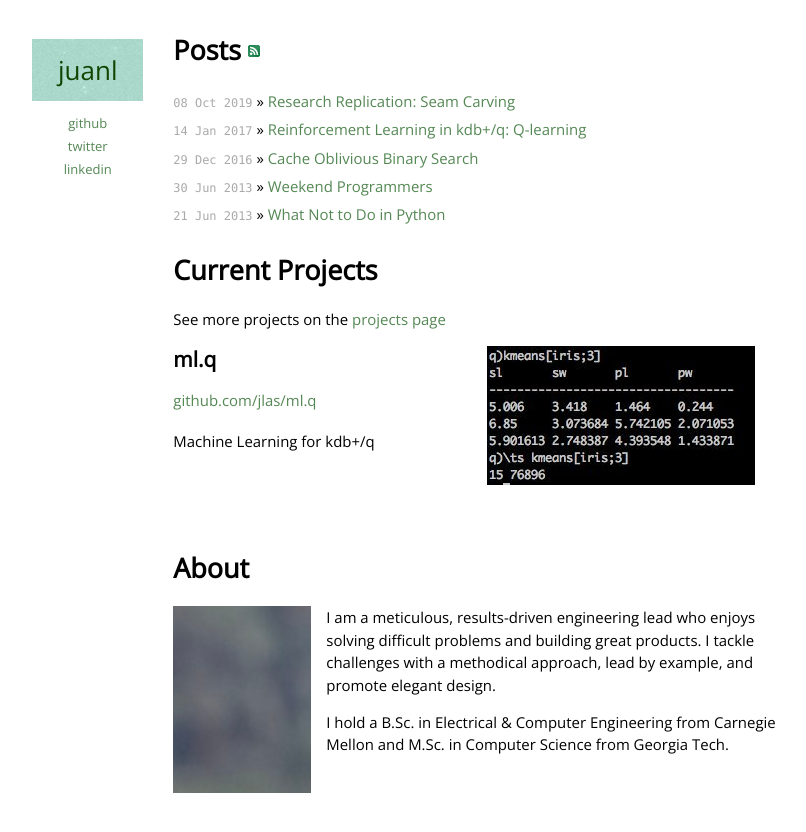
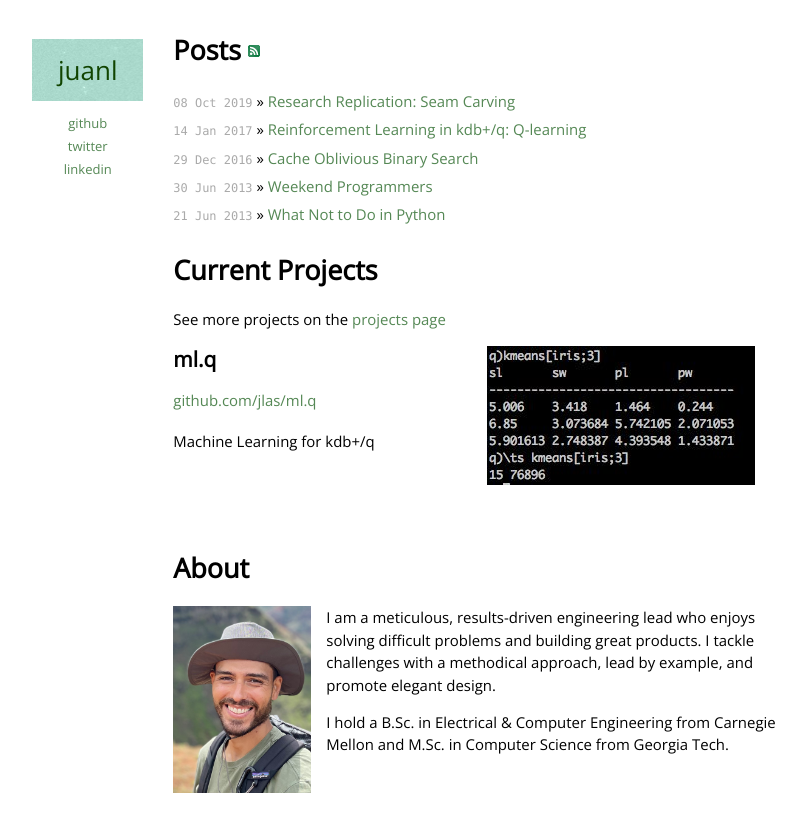
Before and after one commit to jlas/jlas.github.io, a Jekyll site: the page built from index.html, in a window 1280 px wide. Shown: the top 832 px of the page, without its empty margins (20-826 px from the left). Built offline with Jekyll 4.4.1, drawn with Linux system fonts in a browser that asks for light colours; comment, search, counter and statistics services are not loaded.

Commit message:
Update main.css

```diff
--- a/css/main.css
+++ b/css/main.css
@@ -271,7 +271,7 @@ img[alt="feed"] {
     margin-right: 1em;
     width: 138px;
     height: 187px;
-    background: url('/images/me.jpg') no-repeat;
+    background: url('/images/me.jpg') no-repeat center / cover;
 }
 
 #about > blockquote {
```
